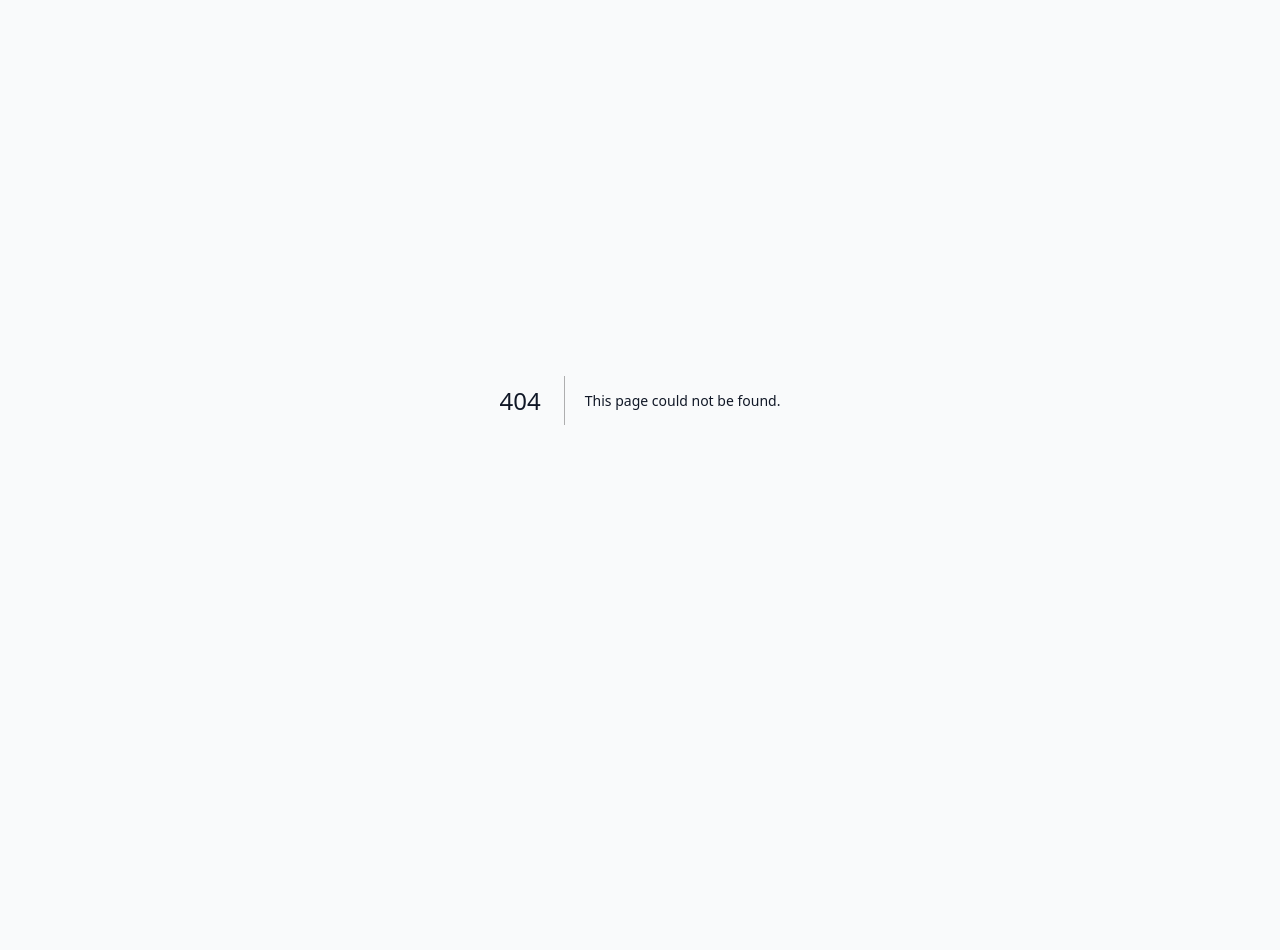
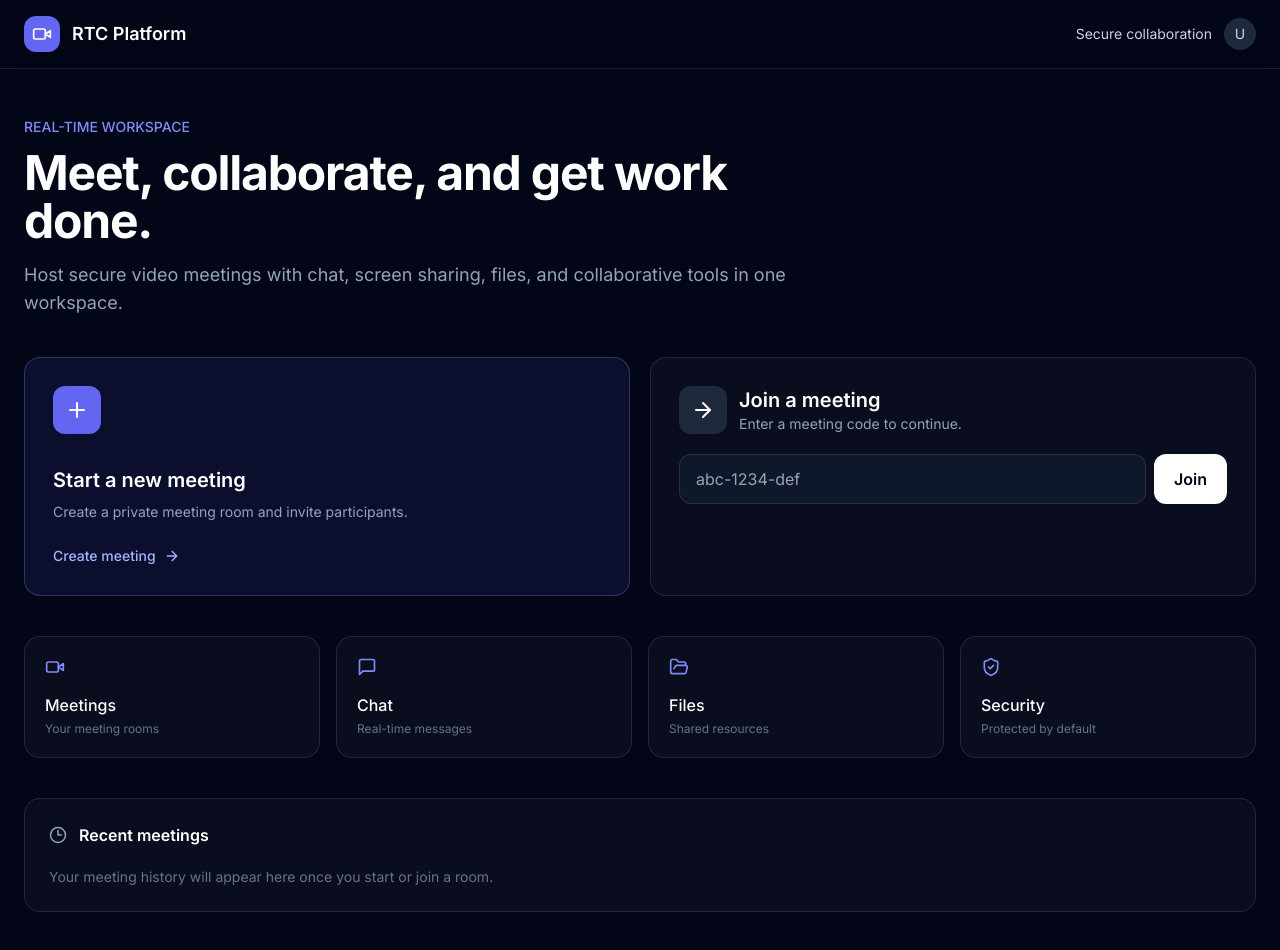
Before and after one commit to hack2ai/rtc-platform, a Next.js app in the folder frontend/: page /dashboard in a window 1280 px wide. Before the commit this address had no page. Shown: the top 950 px of the page. Before the commit the page ends 800 px from the top, so only its background shows below. Built offline with nearby package versions, Linux system fonts and the light colour scheme.

Commit message:
feat: add professional dashboard

```diff
--- /dev/null
+++ b/frontend/src/app/dashboard/page.tsx
@@ -0,0 +1,35 @@
+'use client';
+
+import { useState } from 'react';
+import { Video, Plus, ArrowRight, ShieldCheck, MessageSquare, FolderOpen, Clock3 } from 'lucide-react';
+
+export default function DashboardPage() {
+  const [code, setCode] = useState('');
+  const [title, setTitle] = useState('');
+  const [showCreate, setShowCreate] = useState(false);
+
+  const join = () => { const value = code.trim(); if (value) window.location.href = `/meeting/${encodeURIComponent(value)}`; };
+
+  return (
+    <main className="min-h-screen bg-slate-950 text-white">
+      <nav className="border-b border-white/10 bg-slate-950/80 backdrop-blur">
+        <div className="mx-auto flex max-w-7xl items-center justify-between px-6 py-4">
+          <div className="flex items-center gap-3"><div className="grid h-9 w-9 place-items-center rounded-xl bg-indigo-500"><Video size={20}/></div><span className="text-lg font-semibold">RTC Platform</span></div>
+          <div className="flex items-center gap-3 text-sm text-slate-300"><span>Secure collaboration</span><div className="h-8 w-8 rounded-full bg-slate-800 grid place-items-center">U</div></div>
+        </div>
+      </nav>
+      <section className="mx-auto max-w-7xl px-6 py-12">
+        <div className="mb-10 max-w-3xl"><p className="mb-3 text-sm font-medium text-indigo-400">REAL-TIME WORKSPACE</p><h1 className="text-4xl font-bold tracking-tight md:text-5xl">Meet, collaborate, and get work done.</h1><p className="mt-4 text-lg text-slate-400">Host secure video meetings with chat, screen sharing, files, and collaborative tools in one workspace.</p></div>
+        <div className="grid gap-5 md:grid-cols-2">
+          <button onClick={() => setShowCreate(true)} className="group rounded-2xl border border-indigo-400/30 bg-indigo-500/10 p-7 text-left transition hover:-translate-y-0.5 hover:bg-indigo-500/15"><div className="mb-8 grid h-12 w-12 place-items-center rounded-xl bg-indigo-500"><Plus/></div><h2 className="text-xl font-semibold">Start a new meeting</h2><p className="mt-2 text-sm text-slate-400">Create a private meeting room and invite participants.</p><span className="mt-6 inline-flex items-center gap-2 text-sm font-medium text-indigo-300">Create meeting <ArrowRight size={16}/></span></button>
+          <div className="rounded-2xl border border-white/10 bg-white/[0.03] p-7"><div className="mb-5 flex items-center gap-3"><div className="grid h-12 w-12 place-items-center rounded-xl bg-slate-800"><ArrowRight/></div><div><h2 className="text-xl font-semibold">Join a meeting</h2><p className="text-sm text-slate-400">Enter a meeting code to continue.</p></div></div><div className="flex gap-2"><input value={code} onChange={e=>setCode(e.target.value)} onKeyDown={e=>e.key==='Enter'&&join()} placeholder="abc-1234-def" className="min-w-0 flex-1 rounded-xl border border-white/10 bg-slate-900 px-4 py-3 outline-none focus:border-indigo-400"/><button onClick={join} className="rounded-xl bg-white px-5 font-semibold text-slate-950">Join</button></div></div>
+        </div>
+        <div className="mt-10 grid gap-4 sm:grid-cols-2 lg:grid-cols-4">
+          {[['Meetings','Your meeting rooms',Video],['Chat','Real-time messages',MessageSquare],['Files','Shared resources',FolderOpen],['Security','Protected by default',ShieldCheck]].map(([name,desc,Icon]:any)=><div key={name} className="rounded-2xl border border-white/10 bg-white/[0.03] p-5"><Icon size={20} className="text-indigo-400"/><p className="mt-4 font-medium">{name}</p><p className="mt-1 text-xs text-slate-500">{desc}</p></div>)}
+        </div>
+        <div className="mt-10 rounded-2xl border border-white/10 bg-white/[0.03] p-6"><div className="flex items-center gap-3"><Clock3 size={18} className="text-slate-400"/><h3 className="font-semibold">Recent meetings</h3></div><p className="mt-5 text-sm text-slate-500">Your meeting history will appear here once you start or join a room.</p></div>
+      </section>
+      {showCreate && <div className="fixed inset-0 z-50 grid place-items-center bg-black/70 p-6"><div className="w-full max-w-md rounded-2xl border border-white/10 bg-slate-900 p-6 shadow-2xl"><h2 className="text-xl font-semibold">Create meeting</h2><p className="mt-1 text-sm text-slate-400">Give your meeting a recognizable name.</p><input autoFocus value={title} onChange={e=>setTitle(e.target.value)} placeholder="Team sync" className="mt-6 w-full rounded-xl border border-white/10 bg-slate-950 px-4 py-3 outline-none focus:border-indigo-400"/><div className="mt-5 flex justify-end gap-2"><button onClick={()=>setShowCreate(false)} className="rounded-xl px-4 py-2 text-sm text-slate-400">Cancel</button><button onClick={()=>{setShowCreate(false);window.location.href=`/meeting/new?title=${encodeURIComponent(title||'New meeting')}`}} className="rounded-xl bg-indigo-500 px-4 py-2 text-sm font-semibold">Continue</button></div></div></div>}
+    </main>
+  );
+}
```
